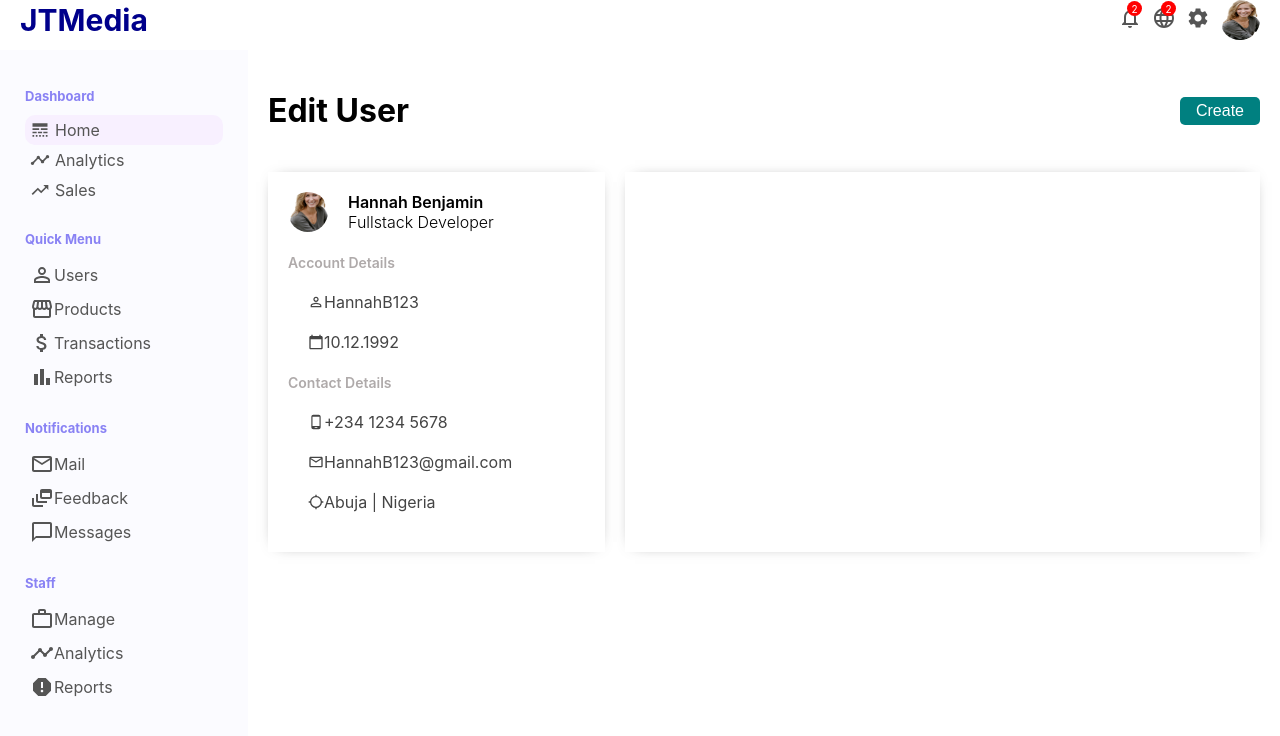
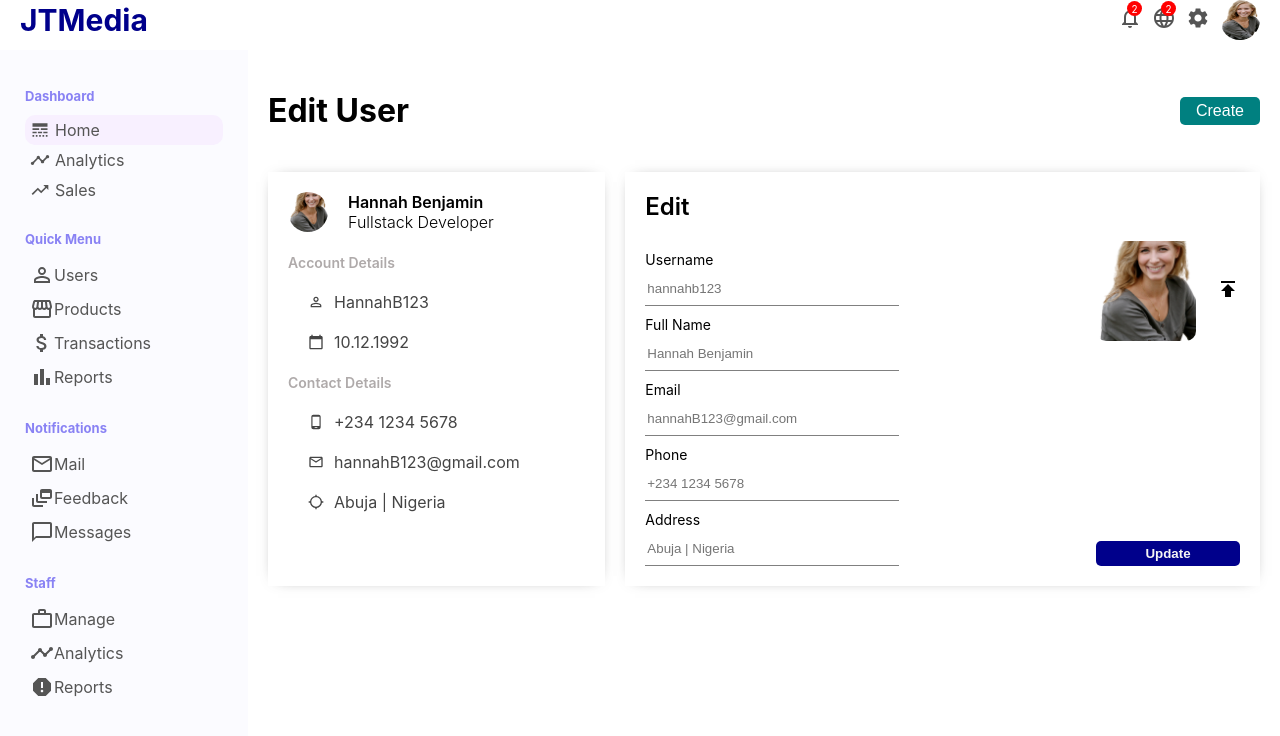
Before and after one commit to Justina177/Admin-Dashboard, a React (Create React App) app: page /user/1 in a window 1280 px wide. Shown: the top 736 px of the page. Built offline with nearby package versions, Linux system fonts and the light colour scheme.

Commit message:
Added userEdit Widget and its css

```diff
--- a/src/pages/user/User.css
+++ b/src/pages/user/User.css
@@ -87,7 +87,68 @@
     font-size: 16px !important;
 }
 
-userShowInfoTitle {
+.userShowInfoTitle {
     margin-left: 10px;
+}
 
+.userUpdateTitle {
+    font-size: 24px;
+    font-weight: 600;
 }
+
+.userUpdateForm {
+    display: flex;
+    justify-content: space-between;
+    margin-top: 20px;
+}
+
+.userUpdateItem {
+    display: flex;
+    flex-direction: column;
+    margin-top: 10px;
+}
+
+.userUpdateItem>label {
+    margin-bottom: 5px;
+    font-size: 14px;
+}
+
+.userUpdateInput {
+    border: none;
+    width: 250px;
+    height: 30px;
+    border-bottom: 1px solid gray;
+}
+
+.userUpdateRight {
+    display: flex;
+    flex-direction: column;
+    justify-content: space-between;
+}
+
+.userUpdateUpload {
+    display: flex;
+    align-items: center;
+}
+
+.userUpdateImg {
+    width: 100px;
+    height: 100px;
+    border-radius: 10px;
+    object-fit: cover;
+    margin-right: 20px;
+}
+
+.userUpdateIcon {
+    cursor: pointer;
+}
+
+.userUpdateButton {
+    border-radius: 5px;
+    border: none;
+    padding: 5px;
+    cursor: pointer;
+    background-color: darkblue;
+    color: whitesmoke;
+    font-weight: bolder;
+}
--- a/src/pages/user/User.jsx
+++ b/src/pages/user/User.jsx
@@ -1,7 +1,7 @@
 import React from 'react';
 import './User.css';
 import img1 from '../../images/pexels-pixabay-38554-removebg-preview.png';
-import { CalendarToday, LocationSearching, MailOutline, PermIdentity, PhoneAndroid } from '@mui/icons-material';
+import { CalendarToday, LocationSearching, MailOutline, PermIdentity, PhoneAndroid, Publish } from '@mui/icons-material';
 
 export default function user() {
   return (
@@ -25,6 +25,7 @@ export default function user() {
                 <PermIdentity className="userShowIcon" />
                 <span className="userShowInfoTitle">HannahB123</span>
             </div>
+
             <div className="userShowInfo">
                 <CalendarToday className="userShowIcon" />
                 <span className="userShowInfoTitle">10.12.1992</span>
@@ -38,7 +39,7 @@ export default function user() {
 
             <div className="userShowInfo">
                 <MailOutline className="userShowIcon" />
-                <span className="userShowInfoTitle">HannahB123@gmail.com</span>
+                <span className="userShowInfoTitle">hannahB123@gmail.com</span>
             </div>
 
             <div className="userShowInfo">
@@ -46,26 +47,65 @@ export default function user() {
                 <span className="userShowInfoTitle">Abuja | Nigeria</span>
             </div>
 
-            {/* <div className="userShowInfo">
-                <PermIdentity className="userShowIcon" />
-                <span className="userShowInfoTitle">HannahB123</span>
-            </div>
-
-            <div className="userShowInfo">
-                <PermIdentity className="userShowIcon" />
-                <span className="userShowInfoTitle">HannahB123</span>
-            </div>              */}
         </div>
         </div>
-        <div className="userUpdate"></div>
+        <div className="userUpdate">
+            <span className="userUpdateTitle">Edit</span>
+            <form className="userUpdateForm">
+                <div className="userUpdateLeft">
+                    <div className="userUpdateItem">
+                        <label>Username</label>
+                        <input type="text"
+                        placeholder='hannahb123'
+                        className='userUpdateInput'
+                         />
+                    </div>
 
+                    <div className="userUpdateItem">
+                        <label>Full Name</label>
+                        <input type="text"
+                        placeholder='Hannah Benjamin'
+                        className='userUpdateInput'
+                         />
+                    </div>
+
+                    <div className="userUpdateItem">
+                        <label>Email</label>
+                        <input type="text"
+                        placeholder='hannahB123@gmail.com'
+                        className='userUpdateInput'
+                         />
+                    </div>
+
+                    <div className="userUpdateItem">
+                        <label>Phone</label>
+                        <input type="text"
+                        placeholder='+234 1234 5678'
+                        className='userUpdateInput'
+                         />
+                    </div>
+
+                    <div className="userUpdateItem">
+                        <label>Address</label>
+                        <input type="text"
+                        placeholder='Abuja | Nigeria'
+                        className='userUpdateInput'
+                         />
+                    </div>
+                </div>
+                <div className="userUpdateRight">
+                    <div className="userUpdateUpload">
+                        <img className="userUpdateImg" src={img1} alt="" />
+                        <label htmlFor="file">
+                            <Publish className="userUpdateIcon" />
+                        </label>
+                        <input type='file' id='file' style={{ display: "none" }} />
+                    </div>
+                    <button className="userUpdateButton">Update</button>
+                </div>
+            </form>
         </div>
-        {/*
-
-
-            </div>
         </div>
-         */}
     </div>
   )
 }
```
